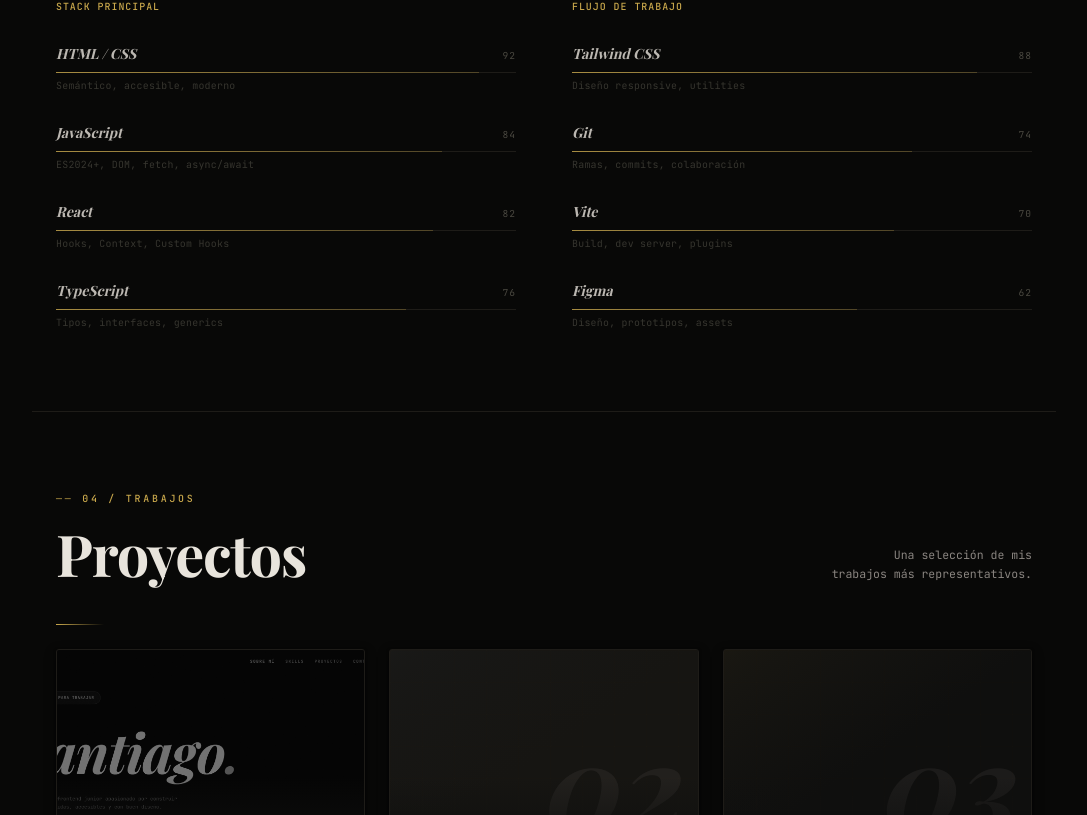
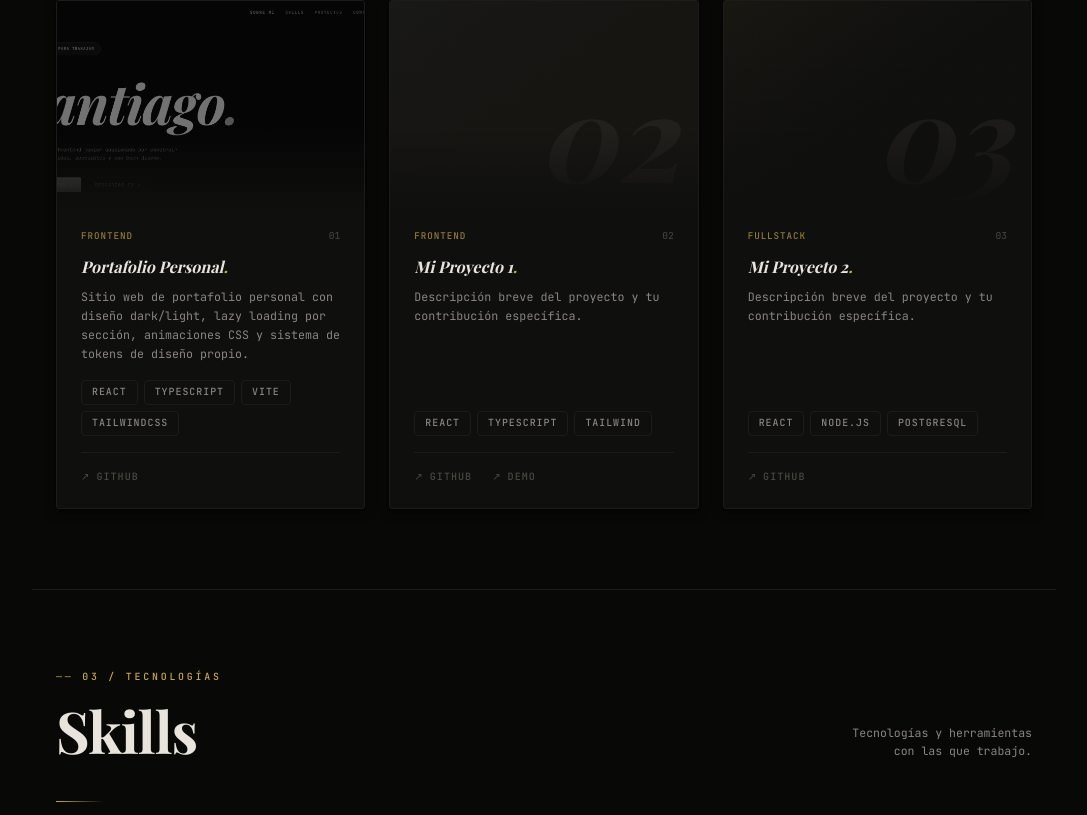
Before and after one commit to MurilloR11/MurilloR11.github.io, a React (Vite) app: page / in a window 1280 px wide. Shown: the part 1745-2560 px from the top of the page, without its empty margins (96-1183 px from the left). Built offline with nearby package versions, Linux system fonts and the light colour scheme; a web font is replaced by a local one.

Commit message:
refactor(layout): invertir orden de las secciones Skills y Proyectos

```diff
--- a/src/App.tsx
+++ b/src/App.tsx
@@ -40,13 +40,13 @@ export function App() {
 
         <ErrorBoundary>
           <Suspense fallback={<SectionFallback />}>
-            <SkillsSection />
+            <ProjectsSection />
           </Suspense>
         </ErrorBoundary>
 
         <ErrorBoundary>
           <Suspense fallback={<SectionFallback />}>
-            <ProjectsSection />
+            <SkillsSection />
           </Suspense>
         </ErrorBoundary>
 
```
